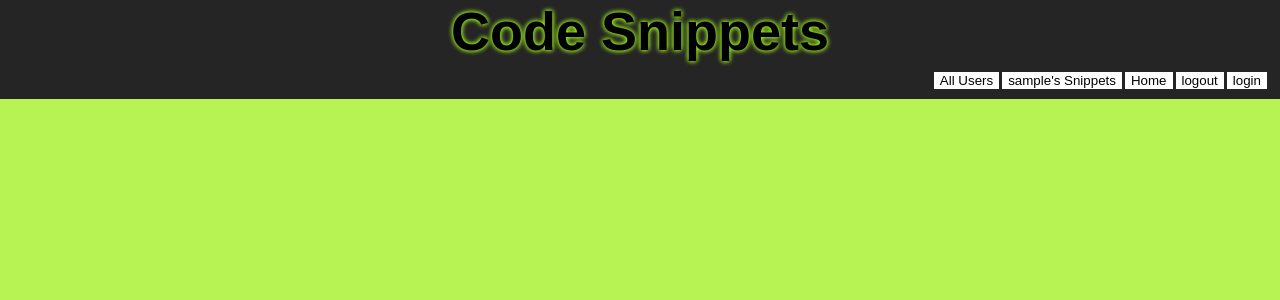
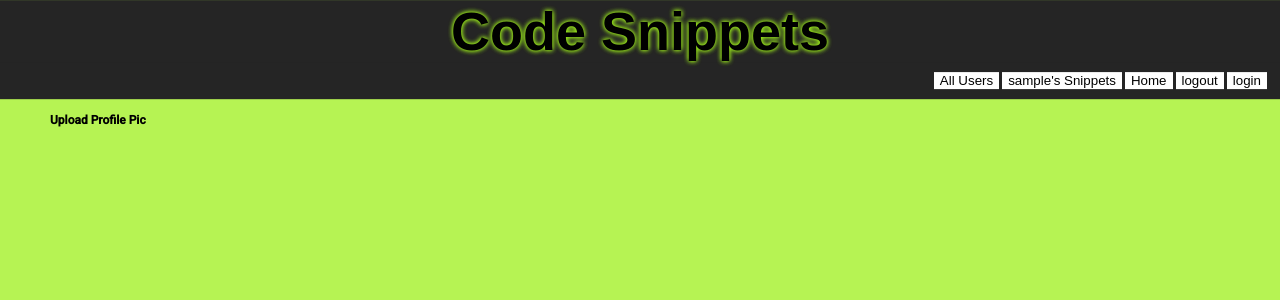
Before and after one commit to momentum-team-7/django-multiple-choice-tatianajoann, a Django app: page /user/1 in a window 1280 px wide. Shown: the top 300 px of the page. Run offline with Django 3.2, Linux system fonts and the light colour scheme; the visitor is signed in with stand-in values (Sample User, id 1); data comes from the database, SQL or seed files in the repository; data that the repository does not hold is empty; some web fonts are replaced.

Commit message:
user can upload image

```diff
--- a/core/forms.py
+++ b/core/forms.py
@@ -1,5 +1,6 @@
 from django import forms
 from .models import Language, Snippet, Profile
+from django.forms import ClearableFileInput
 
 
 class LanguageForm(forms.ModelForm):
@@ -16,3 +17,10 @@ class SnippetForm(forms.ModelForm):
 
 class SearchForm(forms.Form):
     search = forms.CharField(label="search", max_length=80)
+
+
+class UploadFileForm(forms.ModelForm):
+
+    class Meta:
+        model = Profile
+        fields = ['image']
--- a/core/views.py
+++ b/core/views.py
@@ -2,9 +2,11 @@ from django.contrib.auth.decorators import login_required
 from django.shortcuts import render, get_object_or_404, redirect
 from django.views.generic import TemplateView, ListView
 from django.core.exceptions import PermissionDenied
+from django.forms.widgets import ClearableFileInput
+from django import forms
 from django.db.models import Q
 from .models import Language, Snippet, User, Profile
-from .forms import SnippetForm, LanguageForm, SearchForm
+from .forms import SnippetForm, LanguageForm, SearchForm, UploadFileForm
 from django.http import HttpResponseRedirect, JsonResponse
 import pyperclip
 
@@ -80,6 +82,18 @@ def add_snippet(request):
     else:
         form = SnippetForm()
     return render(request, 'add_snippet.html', {'form': form})
+
+def upload_image(request):
+    profile = get_object_or_404(Profile, user=request.user)
+    print(profile)
+    if request.method == 'POST':
+        form = UploadFileForm(request.POST, request.FILES, instance=profile)
+        if form.is_valid():
+                form.save()
+                return HttpResponseRedirect('/')
+    else:
+        form = UploadFileForm()
+    return render(request, 'upload_pic.html', {'form': form})
 
 
 def save_snippet(request, pk):
--- a/django_multiple_choice/urls.py
+++ b/django_multiple_choice/urls.py
@@ -34,6 +34,7 @@ urlpatterns = [
     path('user/<int:pk>', views.user_page, name="user"),
     path('snippet/<int:pk>/copy', views.copy_snippet, name="copy-snippet"),
     path('snippet/<int:pk>/save', views.save_snippet, name="save-snippet"),
+    path('upload-pic', views.upload_image, name="upload-image")
 ] + static(settings.MEDIA_URL, document_root=settings.MEDIA_ROOT)
 
 if settings.DEBUG:
--- a/static/core.css
+++ b/static/core.css
@@ -93,6 +93,10 @@ a:visited {
   color: #000000;
 }
 
+a:hover {
+  color: #9a9595;
+}
+
 .snippet-box {
   max-width: 95%;
   margin: 0 auto;
@@ -141,3 +145,10 @@ pre {
   position: sticky;
   top: 0.1px;
 }
+
+.uploadpic {
+  font-size: 12px;
+  padding-right: 20px;
+  font-weight: bolder;
+  margin-left: 50px;
+}
--- a/templates/User_page.html
+++ b/templates/User_page.html
@@ -19,8 +19,15 @@
         </form>
     </div>
 <div class="user1"><img class="user2" src="{{profile.image.url}}" width="40px" height="40px">{{user}}'s code snippets:</div>
+
 {% endif %}
 {% endfor %}
+
+
+{% if request.user == user %}
+<a href="{% url 'upload-image' %}" class="uploadpic">Upload Profile Pic</a>
+{% endif %}
+
 
 <div class="snippet-box">
 {% for language in languages %}
@@ -44,8 +51,6 @@
 
 
 
-<footer><a href="{}"></a></footer>
-
 {% endfor %}
 </div>
 
```
Also changed, not shown: templates/upload_pic.html (added, +14 -0 lines).
